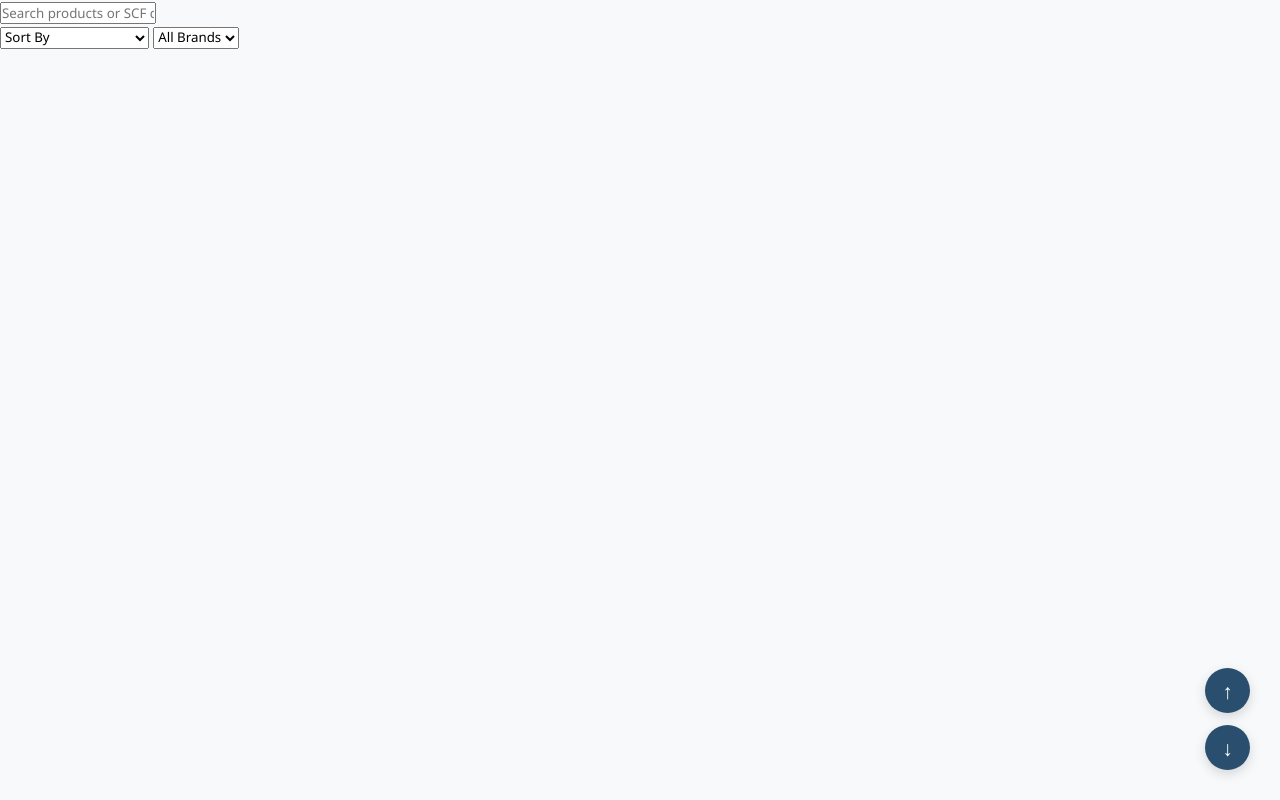
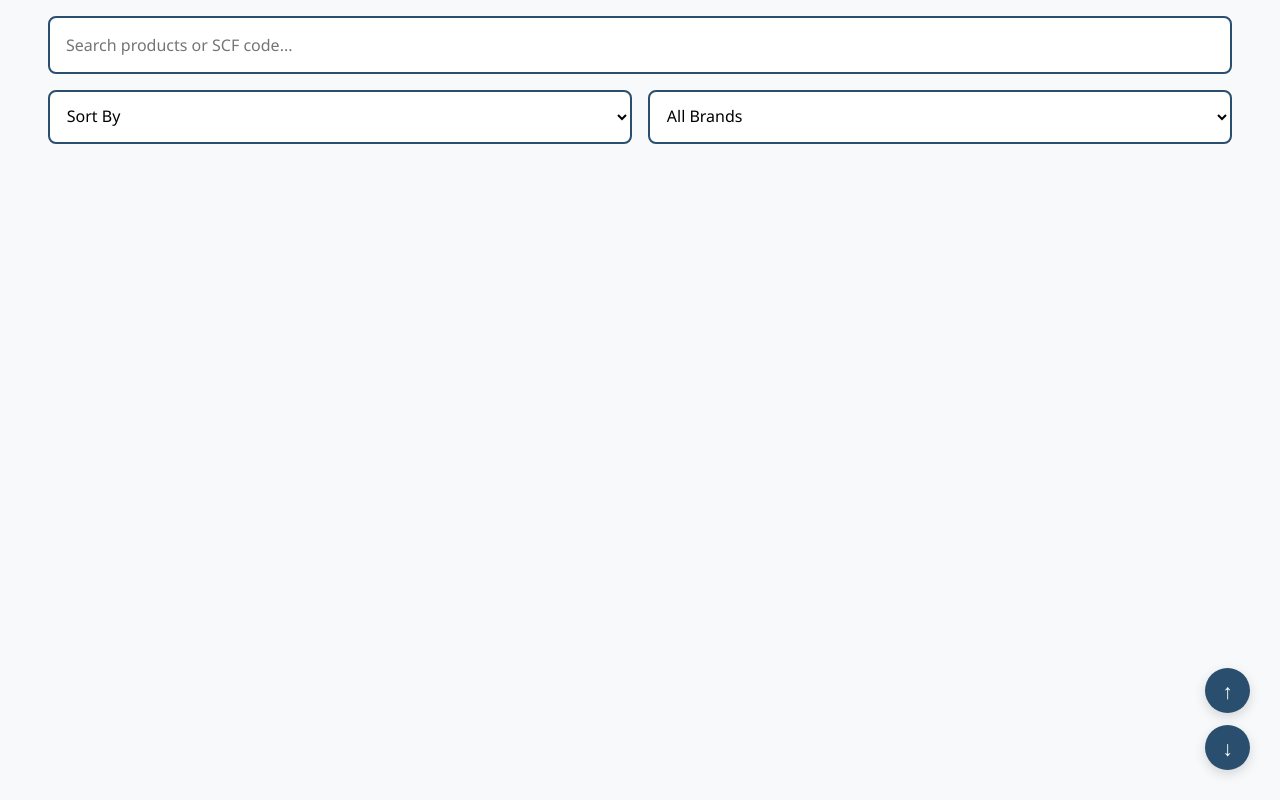
Before and after one commit to senhengtemerloh/SCRC, a plain HTML site: page index.html in a window 1280 px wide. Drawn offline with Linux system fonts and the light colour scheme; no server answers.

Commit message:
Update style.css

```diff
--- a/style.css
+++ b/style.css
@@ -17,6 +17,57 @@
 body {
     background: var(--background-grey);
     line-height: 1.5;
+}
+
+.controls-container {
+    max-width: 1800px;
+    margin: 0 auto;
+    padding: 1rem 3rem 0;
+}
+
+.search-sort-container {
+    display: flex;
+    flex-direction: column;
+    gap: 1rem;
+    margin-bottom: 2rem;
+}
+
+.search-input {
+    padding: 1rem;
+    border: 2px solid var(--brand-blue);
+    border-radius: 8px;
+    font-size: 1rem;
+    width: 100%;
+    transition: all 0.3s ease;
+}
+
+.search-input:focus {
+    outline: none;
+    border-color: var(--primary-red);
+    box-shadow: 0 0 0 3px rgba(220, 20, 60, 0.1);
+}
+
+.sort-filter-container {
+    display: flex;
+    gap: 1rem;
+    width: 100%;
+}
+
+.sort-select, .brand-filter {
+    flex: 1;
+    padding: 0.8rem;
+    border: 2px solid var(--brand-blue);
+    border-radius: 8px;
+    font-size: 1rem;
+    background: white;
+    cursor: pointer;
+    transition: all 0.3s ease;
+}
+
+.sort-select:focus, .brand-filter:focus {
+    outline: none;
+    border-color: var(--primary-red);
+    box-shadow: 0 0 0 3px rgba(220, 20, 60, 0.1);
 }
 
 .container {
@@ -215,6 +266,14 @@ body {
 }
 
 @media (max-width: 768px) {
+    .controls-container {
+        padding: 1rem 1.5rem 0;
+    }
+
+    .sort-filter-container {
+        flex-direction: column;
+    }
+
     .container {
         grid-template-columns: 1fr;
         padding: 1.5rem;
```
